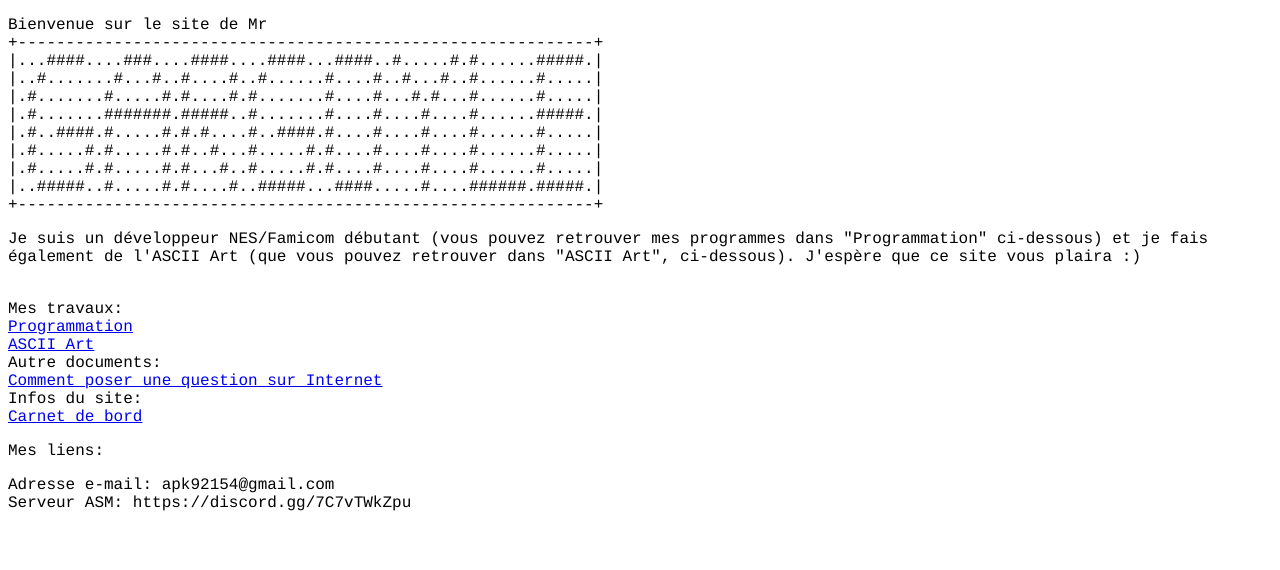
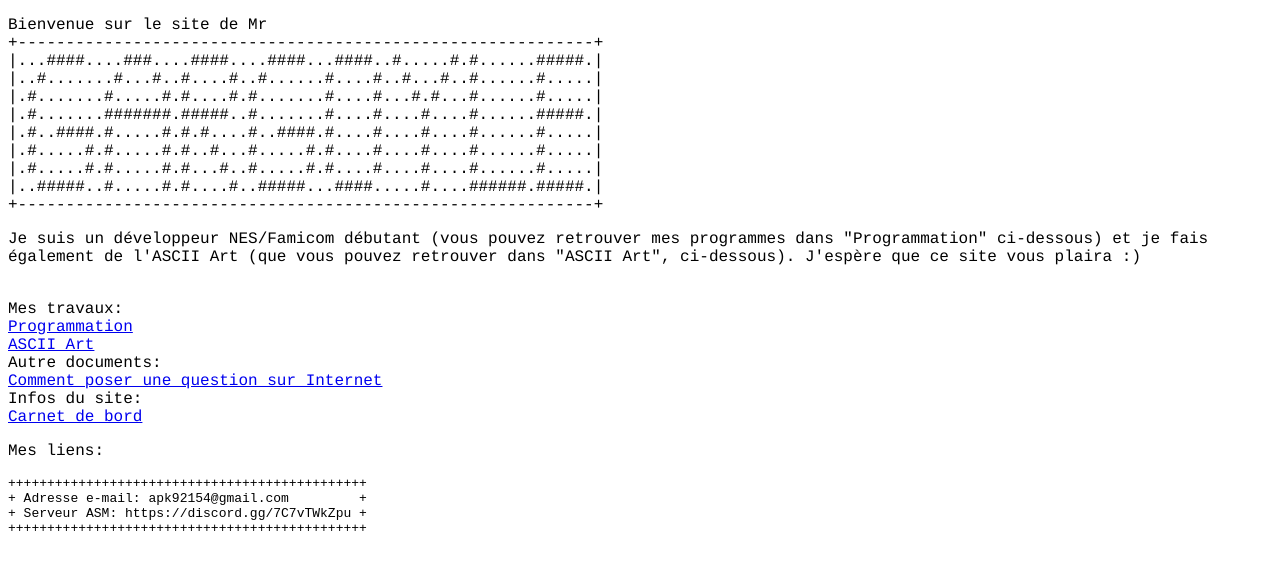
Before and after one commit to MrGargoyle134/mrgargoyle.github.io, a plain HTML site: page index.html in a window 1280 px wide. Drawn offline with Linux system fonts and the light colour scheme.

Commit message:
Update index.html

```diff
--- a/index.html
+++ b/index.html
@@ -32,10 +32,12 @@
     Infos du site:<br />
     <a href="carner_de_bord.html">Carnet de bord</a><br />
 	    <p>Mes liens:</p>
-   <p>
-   Adresse e-mail: apk92154@gmail.com<br />
-   Serveur ASM: https://discord.gg/7C7vTWkZpu<br /><br />
-	  </p>
+   <pre>
+++++++++++++++++++++++++++++++++++++++++++++++
++ Adresse e-mail: apk92154@gmail.com         +
++ Serveur ASM: https://discord.gg/7C7vTWkZpu +
+++++++++++++++++++++++++++++++++++++++++++++++
+   </pre>
 
     </p>
 
```
